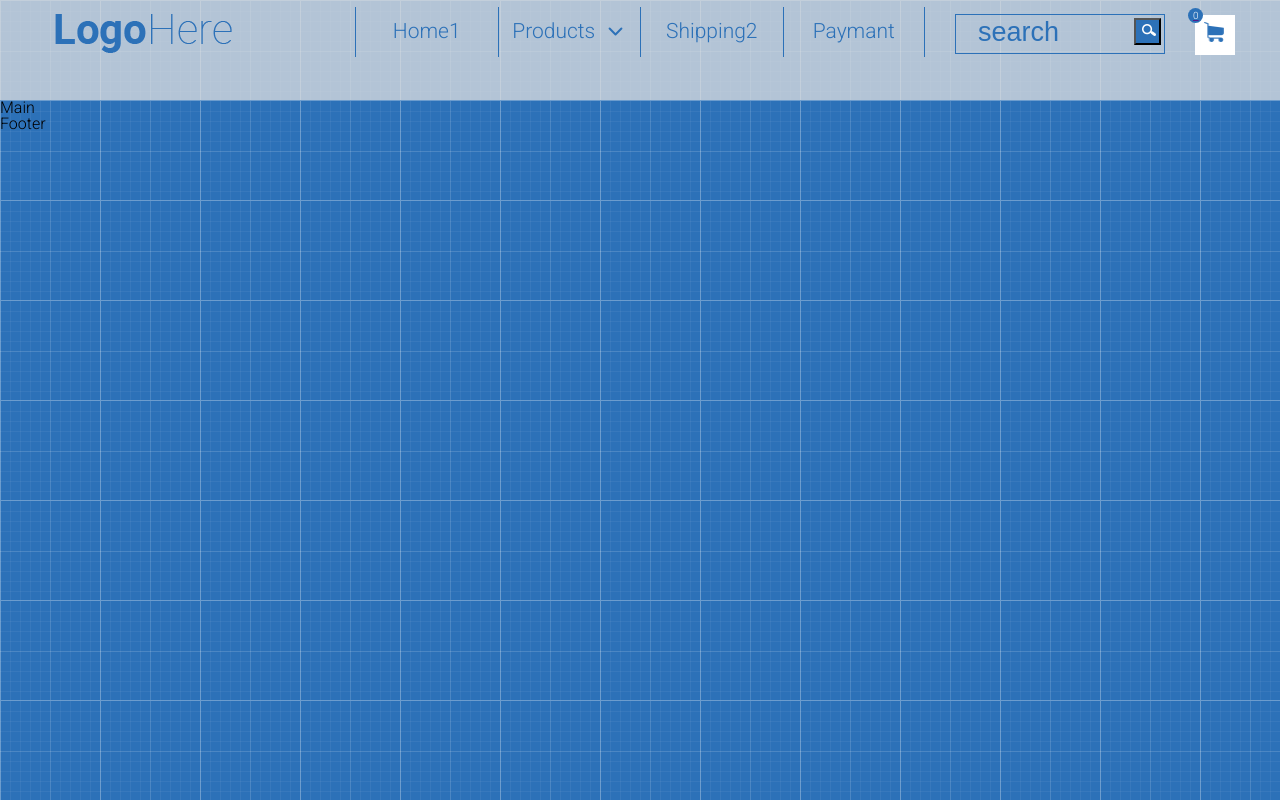
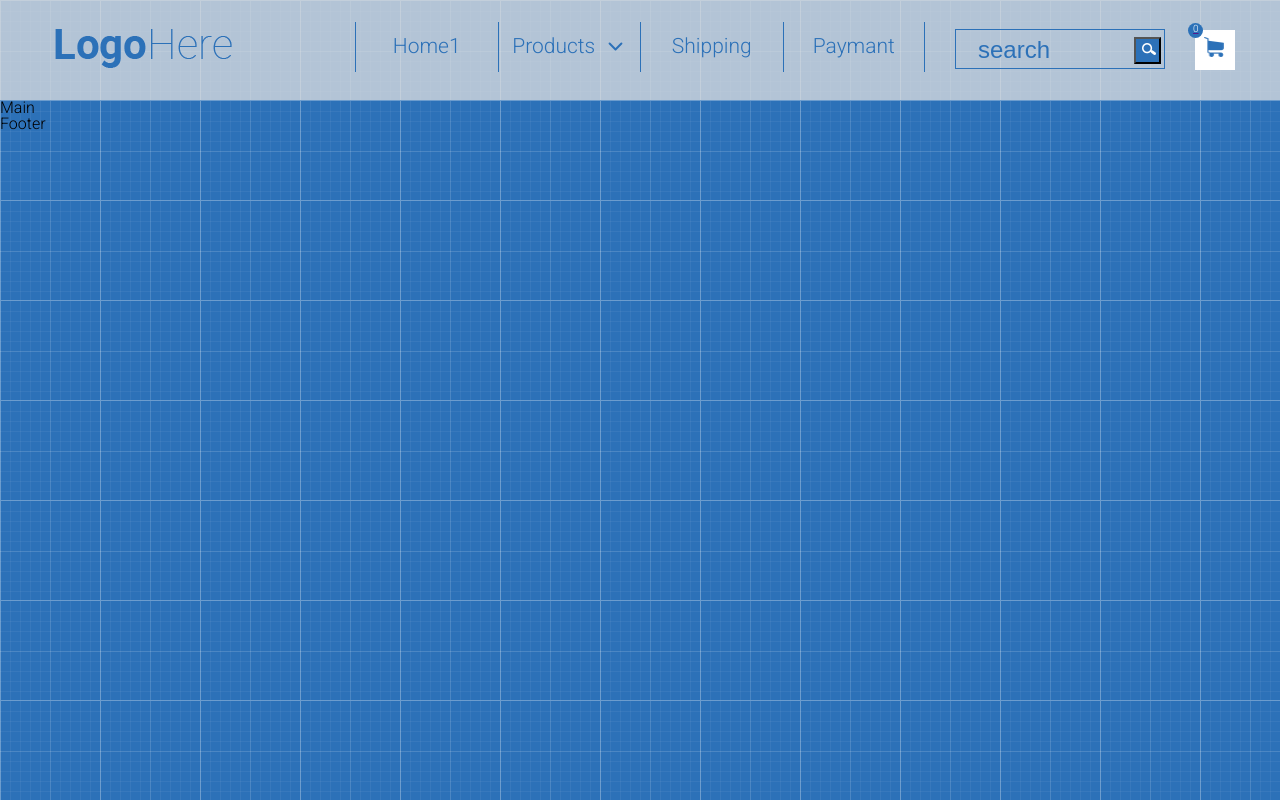
Before and after one commit to Archie-R16/shop-project, a plain HTML site: page index.html in a window 1280 px wide. Drawn offline with nearby package versions, Linux system fonts and the light colour scheme.

Commit message:
add margin and padding style.css

```diff
--- a/index.html
+++ b/index.html
@@ -41,7 +41,7 @@
                                     </ul>
                                 </div>
                             </li>
-                            <li><a href="" class="a">Shipping2</a></li>
+                            <li><a href="" class="a">Shipping</a></li>
                             <li><a href="" class="a">Paymant</a></li>
                         </ul>
                     </nav>
--- a/style.css
+++ b/style.css
@@ -14,6 +14,7 @@ body {
     display: flex;
     flex-wrap: wrap;
     margin: 0 -15px;
+    padding-top: 30px;
 }
 .col-3 {
     flex: 0 0 25%;
@@ -64,7 +65,7 @@ body {
 }
 .ul {
     width: 285px;
-    height: 318px;
+
 }
 .link {
     width: 285px;
@@ -102,9 +103,10 @@ body {
     border: 1px solid #2c71b8;
     width: 210px;
     height: 40px;
+    padding-top: 5px;
 }
 .search-1 {
-    width: 210px;
+    width: 160px;
     height: 40px;
     font-size: 20px;
     background-color: rgba(255, 255, 255, 0);
@@ -112,16 +114,17 @@ body {
     outline: none;
     border: none;
     color: #2c71b8;
+    padding-bottom: 8px;
 }
 ::placeholder {
     color: #2c71b8;
-    font-size: 27px;
+    font-size: 24px;
 }
 .img {
     width: 27px;
     height: 27px;
     background-color: #2c71b8;
-    transform: translate(178px,-37px);
+    transform: translate(178px,-38px);
     z-index: 1;
 }
 .basket {
@@ -147,8 +150,5 @@ body {
     z-index: 2;
     transform: translate(-7px,-37px);
     padding-left: 5px;
-    padding-top: 3px;
+    padding-top: 1.5px;
 }
-.nall-1 {
-    margin-left: 4px;
-}
```
